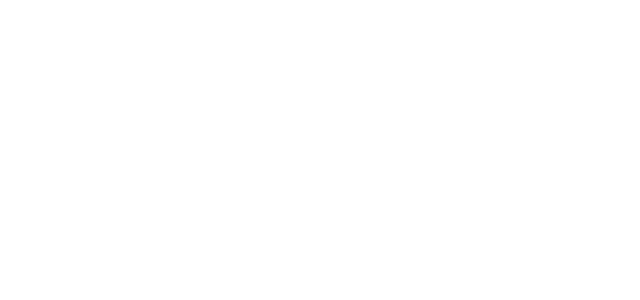
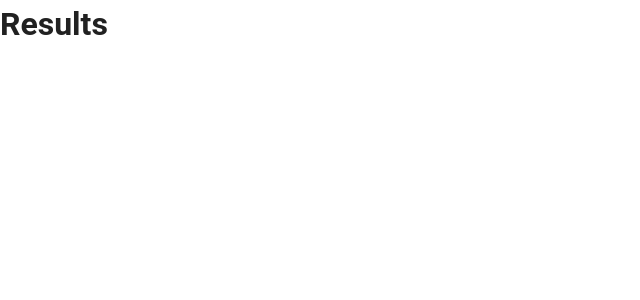
Before and after one commit to Sharmae09/GithubReadMeAiGen, a Nuxt app: page /results in a window 1280 px wide. Before the commit this address had no page. Shown: the top 300 px of the page, without its empty margins (0-640 px from the left). Built offline with nearby package versions, Linux system fonts and the light colour scheme.

Commit message:
Create results.vue

```diff
--- /dev/null
+++ b/pages/results.vue
@@ -0,0 +1,6 @@
+<template>
+  <div>
+    <h1>Results</h1>
+  </div>
+</template>
+<script></script>
```
